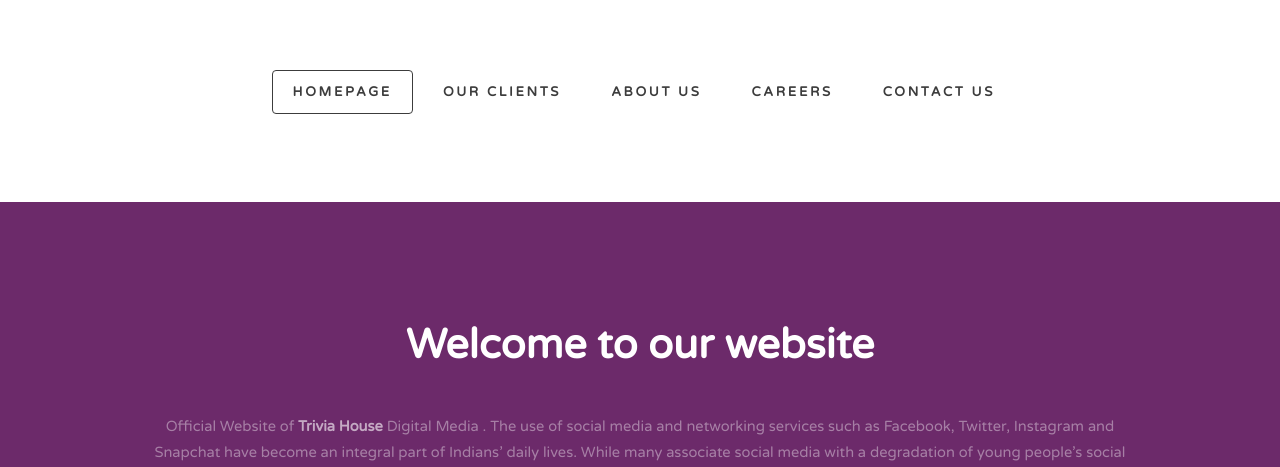
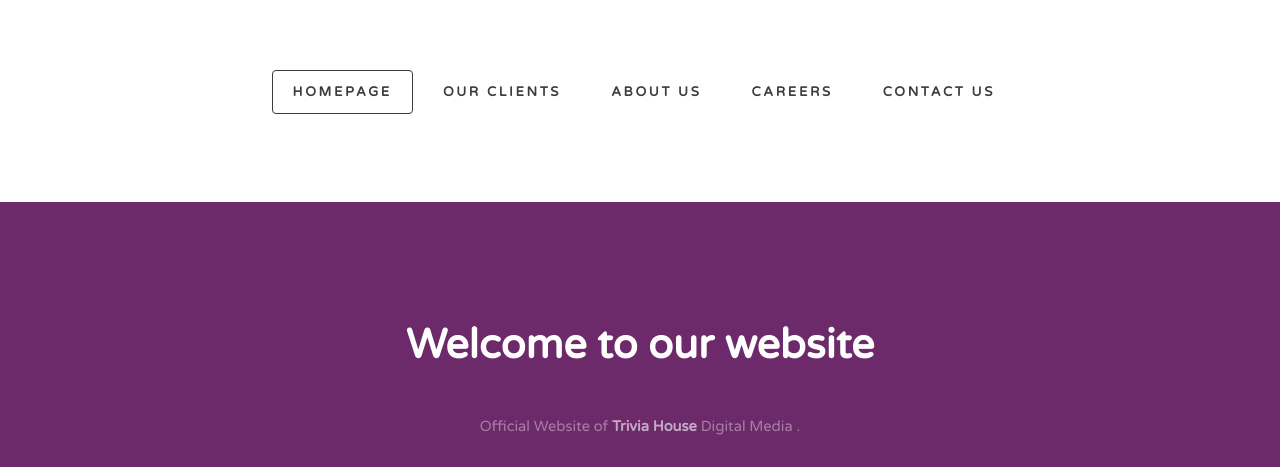
Before and after one commit to Saurabh260/TriviaHouse, a plain HTML site: page Trivia/index.html in a window 1280 px wide. Shown: the part 483-950 px from the top of the page. Drawn offline with Linux system fonts and the light colour scheme.

Commit message:
Update index.html

```diff
--- a/Trivia/index.html
+++ b/Trivia/index.html
@@ -46,7 +46,7 @@ Released   : 20140207
 			<div class="title">
 				<h2>Welcome to our website</h2>
 			</div>
-			<p>Official Website of <strong>Trivia House</strong> Digital Media . The use of social media and networking services such as Facebook, Twitter, Instagram and Snapchat have become an integral part of Indians’ daily lives. While many associate social media with a degradation of young people’s social networks and communication skills, a literature review published by the <a href="http://www.youngandwellcrc.org.au/"> Young and Well Cooperative Research Centre</a> found that social networking services actually play a vital role for in young people’s lives - delivering educational outcomes; facilitating supportive relationships; identity formation; and, promoting a sense of belonging and self-esteem.</p>
+			<p>Official Website of <strong>Trivia House</strong> Digital Media .</p>
 		</div>
 	</div>
 	<div id="wrapper3">
```
